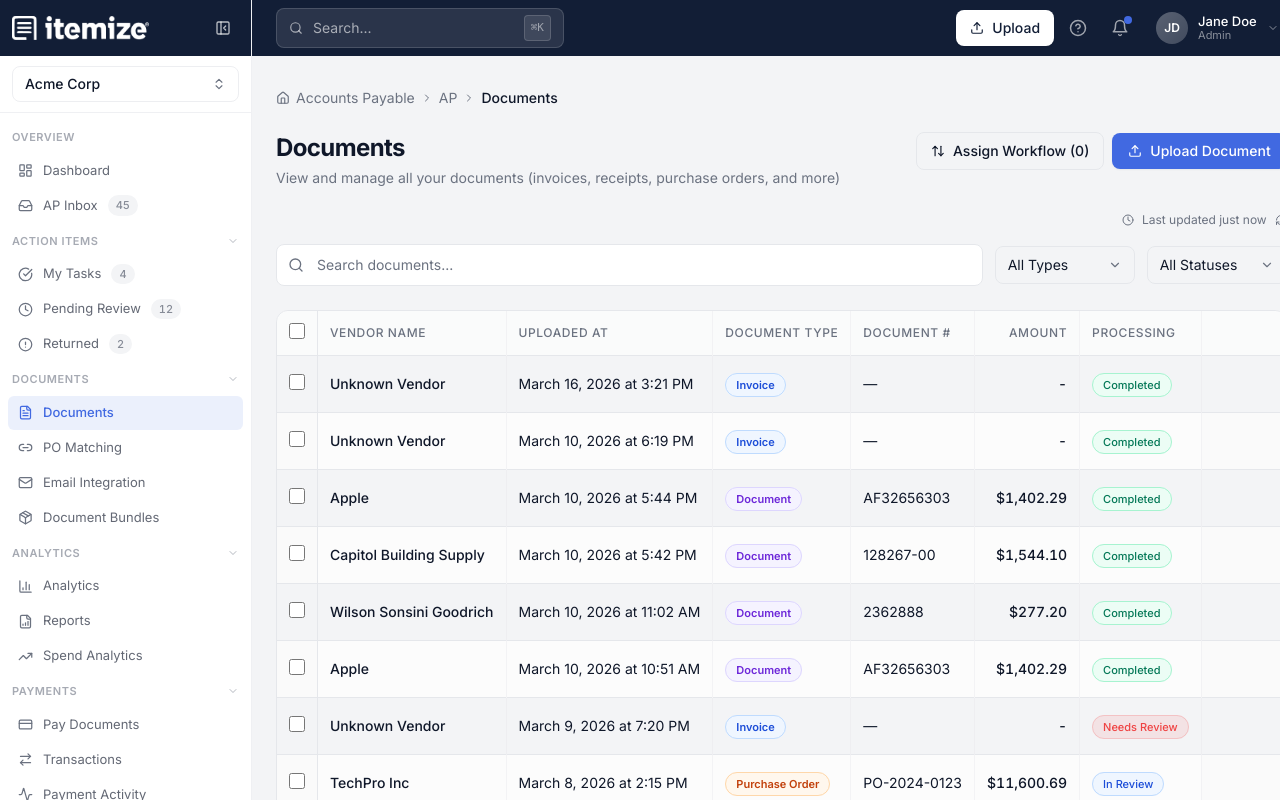
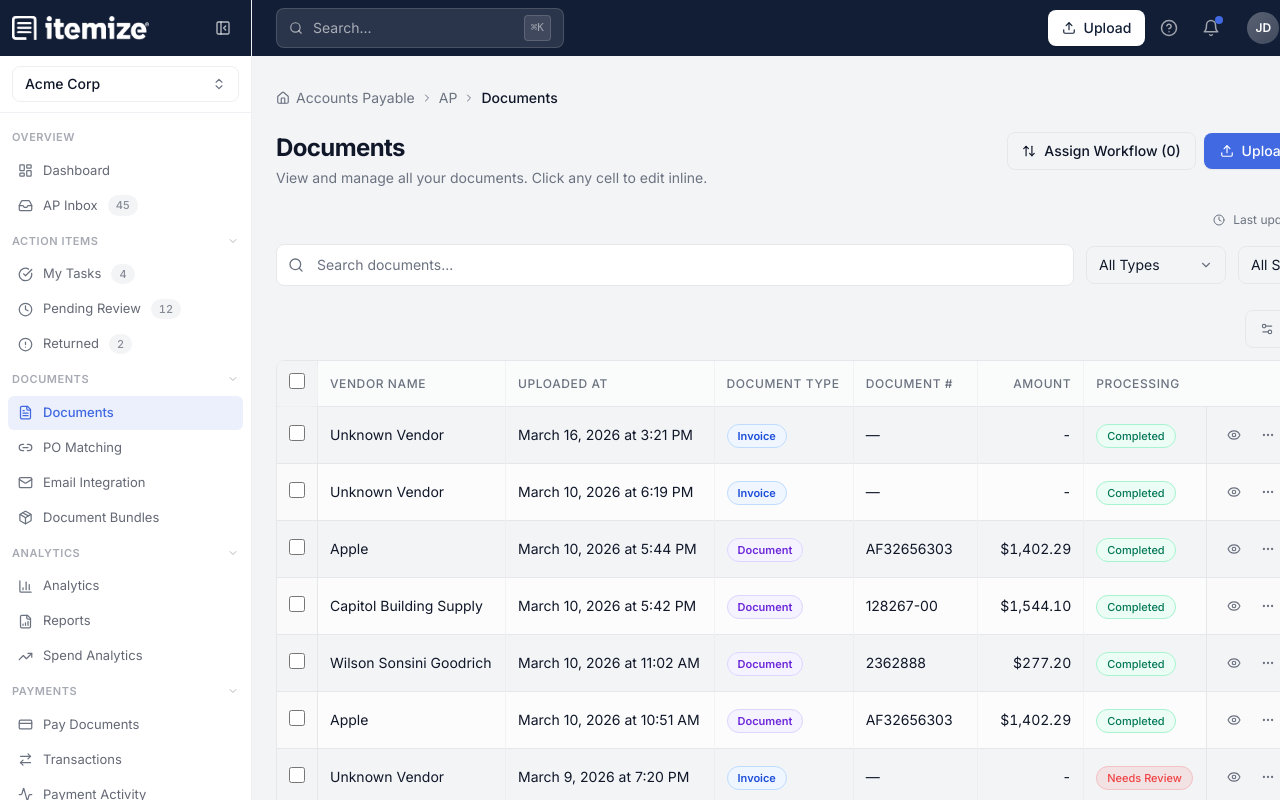
Before and after one commit to ishaanndas/itemizev3dev, a React (Vite) app: page /documents in a window 1280 px wide. Built offline with nearby package versions, Linux system fonts and the light colour scheme; the HTML template or start-up script is replaced by a standard one.

Commit message:
Changes
Co-authored-by: vedantaneogi <111172928+vedantaneogi@users.noreply.github.com>

```diff
--- a/src/components/DocumentsContent.tsx
+++ b/src/components/DocumentsContent.tsx
@@ -1,12 +1,13 @@
 import {
-  FileText, Upload, RefreshCw, Bell, HelpCircle, User,
-  Download, ArrowUpDown, Settings2, MoreHorizontal, Search,
+  Upload, RefreshCw, Bell, HelpCircle, User,
+  ArrowUpDown, MoreHorizontal, Search,
   ChevronDown, Settings, Plug, BookOpen, Users2,
   Filter, Eye, Clock, ChevronRight, X, LogOut, Home,
 } from "lucide-react";
-import { useState, useEffect, useRef } from "react";
+import { useState, useEffect, useRef, useCallback } from "react";
 import UploadSheet from "./UploadSheet";
 import { useNavigate } from "react-router-dom";
+import { DataTable, DataTableColumn } from "@/components/data-table/DataTable";
 
 type DocType = "All" | "Invoice" | "Purchase Order" | "Receipt" | "Document";
 type DocStatus = "All" | "Completed" | "Pending" | "Needs Review" | "In Review";
@@ -14,13 +15,13 @@ type DocStatus = "All" | "Completed" | "Pending" | "Needs Review" | "In Review";
 interface Document {
   vendor: string;
   uploadedAt: string;
-  type: DocType;
+  type: Exclude<DocType, "All">;
   docNumber: string;
   amount: string;
   status: Exclude<DocStatus, "All">;
 }
 
-const documents: Document[] = [
+const initialDocuments: Document[] = [
   { vendor: "Unknown Vendor", uploadedAt: "March 16, 2026 at 3:21 PM", type: "Invoice", docNumber: "—", amount: "-", status: "Completed" },
   { vendor: "Unknown Vendor", uploadedAt: "March 10, 2026 at 6:19 PM", type: "Invoice", docNumber: "—", amount: "-", status: "Completed" },
   { vendor: "Apple", uploadedAt: "March 10, 2026 at 5:44 PM", type: "Document", docNumber: "AF32656303", amount: "$1,402.29", status: "Completed" },
@@ -32,20 +33,6 @@ const documents: Document[] = [
   { vendor: "CloudHost Co", uploadedAt: "March 7, 2026 at 9:30 AM", type: "Receipt", docNumber: "REC-0055", amount: "$17,000.00", status: "Pending" },
   { vendor: "Office Depot", uploadedAt: "March 6, 2026 at 4:45 PM", type: "Purchase Order", docNumber: "PO-2024-0124", amount: "$3,250.00", status: "Completed" },
 ];
-
-const statusColors: Record<string, string> = {
-  Completed: "text-emerald-600",
-  Pending: "text-amber-600",
-  "Needs Review": "text-rose-600",
-  "In Review": "text-blue-600",
-};
-
-const statusDot: Record<string, string> = {
-  Completed: "bg-emerald-500",
-  Pending: "bg-amber-500",
-  "Needs Review": "bg-rose-500",
-  "In Review": "bg-blue-500",
-};
 
 const docTypeOptions: Exclude<DocType, "All">[] = ["Invoice", "Purchase Order", "Receipt", "Document"];
 const docStatuses: DocStatus[] = ["All", "Completed", "Pending", "Needs Review", "In Review"];
@@ -231,14 +218,28 @@ function MultiSelectDropdown({ selected, options, onChange, label }: { selected:
   );
 }
 
+const statusBadgeClass = (status: string) =>
+  status === "Completed" ? "bg-emerald-50 text-emerald-700 border-emerald-200" :
+  status === "Pending" ? "bg-amber-50 text-amber-700 border-amber-200" :
+  status === "Needs Review" ? "bg-destructive/10 text-destructive border-destructive/20" :
+  "bg-blue-50 text-blue-700 border-blue-200";
+
+const typeBadgeClass = (t: string) =>
+  t === "Invoice" ? "bg-blue-50 text-blue-700 border-blue-200" :
+  t === "Purchase Order" ? "bg-orange-50 text-orange-700 border-orange-200" :
+  t === "Receipt" ? "bg-cyan-50 text-cyan-700 border-cyan-200" :
+  "bg-violet-50 text-violet-700 border-violet-200";
+
 export default function DocumentsContent() {
   const [cmdOpen, setCmdOpen] = useState(false);
   const [profileOpen, setProfileOpen] = useState(false);
   const [uploadOpen, setUploadOpen] = useState(false);
   const [searchQuery, setSearchQuery] = useState("");
   const [typeFilters, setTypeFilters] = useState<string[]>([]);
+  const [statusFilter, setStatusFilter] = useState<DocStatus>("All");
+  const [documents, setDocuments] = useState<Document[]>(initialDocuments);
+  const [selectedRows, setSelectedRows] = useState<Set<number>>(new Set());
   const navigate = useNavigate();
-  const [statusFilter, setStatusFilter] = useState<DocStatus>("All");
 
   useEffect(() => {
     const handler = (e: KeyboardEvent) => {
@@ -256,6 +257,59 @@ export default function DocumentsContent() {
   });
 
   const activeFilters = (typeFilters.length > 0 ? 1 : 0) + (statusFilter !== "All" ? 1 : 0);
+
+  const toggleRow = useCallback((i: number) => {
+    setSelectedRows((prev) => {
+      const next = new Set(prev);
+      if (next.has(i)) next.delete(i);
+      else next.add(i);
+      return next;
+    });
+  }, []);
+  const toggleAll = useCallback(() => {
+    if (selectedRows.size === filteredDocs.length) setSelectedRows(new Set());
+    else setSelectedRows(new Set(filteredDocs.map((_, i) => i)));
+  }, [selectedRows.size, filteredDocs]);
+
+  const handleCellSave = useCallback((rowIndex: number, columnKey: string, val: string) => {
+    // rowIndex refers to filteredDocs index; map to documents index
+    const target = filteredDocs[rowIndex];
+    if (!target) return;
+    setDocuments((prev) => {
+      const docIdx = prev.indexOf(target);
+      if (docIdx < 0) return prev;
+      const next = [...prev];
+      next[docIdx] = { ...next[docIdx], [columnKey]: val } as Document;
+      return next;
+    });
+  }, [filteredDocs]);
+
+  const columns: DataTableColumn<Document>[] = [
+    { key: "vendor", label: "Vendor Name", accessor: (d) => d.vendor, editable: true },
+    { key: "uploadedAt", label: "Uploaded At", accessor: (d) => d.uploadedAt },
+    {
+      key: "type",
+      label: "Document Type",
+      accessor: (d) => d.type,
+      render: (d) => (
+        <span className={`text-[11px] font-semibold px-2.5 py-1 rounded-full border ${typeBadgeClass(d.type)}`}>
+          {d.type}
+        </span>
+      ),
+    },
+    { key: "docNumber", label: "Document #", accessor: (d) => d.docNumber, editable: true },
+    { key: "amount", label: "Amount", accessor: (d) => d.amount, align: "right", editable: true },
+    {
+      key: "status",
+      label: "Processing",
+      accessor: (d) => d.status,
+      render: (d) => (
+        <span className={`text-[11px] font-medium px-2.5 py-1 rounded-full border ${statusBadgeClass(d.status)}`}>
+          {d.status}
+        </span>
+      ),
+    },
+  ];
 
   return (
     <div className="flex-1 flex flex-col min-h-0 bg-background">
@@ -313,12 +367,12 @@ export default function DocumentsContent() {
           <div className="flex items-start justify-between mb-6">
             <div>
               <h1 className="text-2xl font-bold text-foreground tracking-tight">Documents</h1>
-              <p className="text-sm text-muted-foreground mt-1">View and manage all your documents (invoices, receipts, purchase orders, and more)</p>
+              <p className="text-sm text-muted-foreground mt-1">View and manage all your documents. Click any cell to edit inline.</p>
             </div>
             <div className="flex items-center gap-2">
               <button className="flex items-center gap-2 text-sm font-medium border border-border rounded-lg px-3.5 py-2 hover:bg-secondary transition-colors text-foreground">
                 <ArrowUpDown className="h-3.5 w-3.5" />
-                Assign Workflow (0)
+                Assign Workflow ({selectedRows.size})
               </button>
               <button onClick={() => setUploadOpen(true)} className="flex items-center gap-2 text-sm font-medium bg-primary text-primary-foreground rounded-lg px-4 py-2 hover:opacity-90 transition-all shadow-sm">
                 <Upload className="h-3.5 w-3.5" />
@@ -382,82 +436,36 @@ export default function DocumentsContent() {
           )}
 
           {/* Documents Table */}
-          <div className="bg-card rounded-xl border border-border overflow-hidden">
-            <div className="overflow-x-auto">
-              <table className="w-full text-sm border-collapse">
-                <thead>
-                  <tr className="bg-secondary/40 border-b border-border">
-                    <th className="text-left px-3 py-3 text-xs font-medium text-muted-foreground uppercase tracking-wider w-10 border-r border-border">
-                      <input type="checkbox" className="h-4 w-4 rounded border-border text-primary accent-primary" />
-                    </th>
-                    <th className="text-left px-3 py-3 text-xs font-medium text-muted-foreground uppercase tracking-wider whitespace-nowrap border-r border-border/40">Vendor Name</th>
-                    <th className="text-left px-3 py-3 text-xs font-medium text-muted-foreground uppercase tracking-wider whitespace-nowrap border-r border-border/40">Uploaded At</th>
-                    <th className="text-left px-3 py-3 text-xs font-medium text-muted-foreground uppercase tracking-wider whitespace-nowrap border-r border-border/40">Document Type</th>
-                    <th className="text-left px-3 py-3 text-xs font-medium text-muted-foreground uppercase tracking-wider whitespace-nowrap border-r border-border/40">Document #</th>
-                    <th className="text-right px-3 py-3 text-xs font-medium text-muted-foreground uppercase tracking-wider whitespace-nowrap border-r border-border/40">Amount</th>
-                    <th className="text-left px-3 py-3 text-xs font-medium text-muted-foreground uppercase tracking-wider whitespace-nowrap border-r border-border/40">Processing</th>
-                    <th className="w-20 border-l border-border"></th>
-                  </tr>
-                </thead>
-                <tbody>
-                  {filteredDocs.length === 0 ? (
-                    <tr>
-                      <td colSpan={8} className="px-4 py-12 text-center text-sm text-muted-foreground">
-                        No documents match your filters
-                      </td>
-                    </tr>
-                  ) : (
-                    filteredDocs.map((doc, i) => {
-                      const rowBg = i % 2 === 0 ? "bg-background" : "bg-muted/30";
-                      return (
-                        <tr key={i} className={`border-b border-border last:border-b-0 transition-colors ${rowBg} hover:bg-secondary/50 group cursor-pointer`} onClick={() => navigate(`/documents/${doc.docNumber !== "—" ? doc.docNumber : doc.vendor.replace(/\s/g, "-").toLowerCase()}`)}>
-                          <td className={`px-3 py-3.5 border-r border-border ${rowBg}`}>
-                            <input type="checkbox" className="h-4 w-4 rounded border-border text-primary accent-primary" />
-                          </td>
-                          <td className="px-3 py-3.5 font-medium text-foreground whitespace-nowrap border-r border-border/40">{doc.vendor}</td>
-                          <td className="px-3 py-3.5 text-foreground whitespace-nowrap border-r border-border/40">{doc.uploadedAt}</td>
-                          <td className="px-3 py-3.5 whitespace-nowrap border-r border-border/40">
-                            <span className={`text-[11px] font-semibold px-2.5 py-1 rounded-full border ${
-                              doc.type === "Invoice" ? "bg-blue-50 text-blue-700 border-blue-200" :
-                              doc.type === "Purchase Order" ? "bg-orange-50 text-orange-700 border-orange-200" :
-                              doc.type === "Receipt" ? "bg-cyan-50 text-cyan-700 border-cyan-200" :
-                              "bg-violet-50 text-violet-700 border-violet-200"
-                            }`}>
-                              {doc.type}
-                            </span>
-                          </td>
-                          <td className="px-3 py-3.5 text-foreground whitespace-nowrap border-r border-border/40">{doc.docNumber}</td>
-                          <td className="px-3 py-3.5 text-right tabular-nums font-medium text-foreground whitespace-nowrap border-r border-border/40">{doc.amount}</td>
-                          <td className="px-3 py-3.5 whitespace-nowrap border-r border-border/40">
-                            <span className={`text-[11px] font-medium px-2.5 py-1 rounded-full border ${
-                              doc.status === "Completed" ? "bg-emerald-50 text-emerald-700 border-emerald-200" :
-                              doc.status === "Pending" ? "bg-amber-50 text-amber-700 border-amber-200" :
-                              doc.status === "Needs Review" ? "bg-destructive/10 text-destructive border-destructive/20" :
-                              "bg-blue-50 text-blue-700 border-blue-200"
-                            }`}>
-                              {doc.status}
-                            </span>
-                          </td>
-                          <td className={`px-3 py-3.5 border-l border-border ${rowBg}`}>
-                            <div className="flex items-center gap-1 opacity-0 group-hover:opacity-100 transition-opacity">
-                              <button className="h-7 w-7 rounded flex items-center justify-center hover:bg-secondary transition-colors">
+          <DataTable<Document>
+            storageKey="documents"
+            columns={columns}
+            data={filteredDocs}
+            rowKey={(d, i) => `${d.docNumber}-${d.uploadedAt}-${i}`}
+            selectable
+            selectedRows={selectedRows}
+            onToggleRow={toggleRow}
+            onToggleAll={toggleAll}
+            onCellSave={handleCellSave}
+            onRowClick={(doc) => navigate(`/documents/${doc.docNumber !== "—" ? doc.docNumber : doc.vendor.replace(/\s/g, "-").toLowerCase()}`)}
+            emptyState="No documents match your filters"
+            renderRowActions={(doc) => (
+              <>
+                <button
+                  onClick={() => navigate(`/documents/${doc.docNumber !== "—" ? doc.docNumber : doc.vendor.replace(/\s/g, "-").toLowerCase()}`)}
+                  className="h-7 w-7 rounded flex items-center justify-center hover:bg-secondary transition-colors"
+                  title="View"
+                >
                   <Eye className="h-3.5 w-3.5 text-muted-foreground" />
                 </button>
-                              <button className="h-7 w-7 rounded flex items-center justify-center hover:bg-secondary transition-colors">
+                <button className="h-7 w-7 rounded flex items-center justify-center hover:bg-secondary transition-colors" title="More">
                   <MoreHorizontal className="h-3.5 w-3.5 text-muted-foreground" />
                 </button>
-                            </div>
-                          </td>
-                        </tr>
-                      );
-                    })
+              </>
             )}
-                </tbody>
-              </table>
-            </div>
+          />
 
-            {/* Table footer */}
-            <div className="flex items-center justify-between px-4 py-3 border-t border-border bg-secondary/20">
+          {/* Footer */}
+          <div className="flex items-center justify-between px-1 py-3 mt-2">
             <span className="text-xs text-muted-foreground">
               Showing {filteredDocs.length} of {documents.length} documents
             </span>
@@ -469,7 +477,6 @@ export default function DocumentsContent() {
           </div>
         </div>
       </div>
-      </div>
       <UploadSheet open={uploadOpen} onOpenChange={setUploadOpen} />
     </div>
   );
--- /dev/null
+++ b/src/components/MyTasksContent.tsx
@@ -0,0 +1,175 @@
+import { useState, useCallback } from "react";
+import { useNavigate } from "react-router-dom";
+import { Clock, DollarSign } from "lucide-react";
+import TopBar from "./TopBar";
+import { DataTable, DataTableColumn } from "@/components/data-table/DataTable";
+
+interface MyTask {
+  vendor: string;
+  docNumber: string;
+  total: string;
+  workflow: string;
+  submittedDate: string;
+  daysPending: number;
+  requestedBy: string;
+  status: string;
+}
+
+const initialTasks: MyTask[] = [
+  { vendor: "Apple", docNumber: "AF32656303", total: "$1,402.29", workflow: "Luis Test (Step 1)", submittedDate: "Apr 1, 2026", daysPending: 17, requestedBy: "lvargas+bst@itemize.com", status: "Pending" },
+  { vendor: "Capitol Building Supply", docNumber: "128267-00", total: "$1,544.10", workflow: "AP Standard (Step 2)", submittedDate: "Apr 4, 2026", daysPending: 14, requestedBy: "jane@acme.com", status: "Pending" },
+  { vendor: "Wilson Sonsini Goodrich", docNumber: "2362888", total: "$277.20", workflow: "AP Standard (Step 1)", submittedDate: "Apr 8, 2026", daysPending: 10, requestedBy: "mike@acme.com", status: "Pending" },
+  { vendor: "TechPro Inc", docNumber: "PO-2024-0123", total: "$11,600.69", workflow: "PO Approval (Step 3)", submittedDate: "Apr 10, 2026", daysPending: 8, requestedBy: "jane@acme.com", status: "Pending" },
+];
+
+export default function MyTasksContent() {
+  const navigate = useNavigate();
+  const [selectedRows, setSelectedRows] = useState<Set<number>>(new Set());
+
+  const tasks = initialTasks;
+
+  const toggleRow = useCallback((i: number) => {
+    setSelectedRows((prev) => {
+      const next = new Set(prev);
+      if (next.has(i)) next.delete(i);
+      else next.add(i);
+      return next;
+    });
+  }, []);
+
+  const toggleAll = useCallback(() => {
+    if (selectedRows.size === tasks.length) setSelectedRows(new Set());
+    else setSelectedRows(new Set(tasks.map((_, i) => i)));
+  }, [selectedRows.size, tasks]);
+
+  const totalAmount = tasks.reduce((sum, t) => {
+    const n = parseFloat(t.total.replace(/[^0-9.-]/g, "")) || 0;
+    return sum + n;
+  }, 0);
+
+  const goToDoc = (t: MyTask) => navigate(`/documents/${t.docNumber}`);
+
+  const columns: DataTableColumn<MyTask>[] = [
+    {
+      key: "status",
+      label: "Status",
+      accessor: (t) => t.status,
+      render: (t) => (
+        <span className="text-[11px] font-medium px-2.5 py-1 rounded-full border bg-amber-50 text-amber-700 border-amber-200">
+          {t.status}
+        </span>
+      ),
+    },
+    {
+      key: "vendor",
+      label: "Vendor",
+      accessor: (t) => t.vendor,
+      render: (t) => <span className="font-medium text-foreground">{t.vendor}</span>,
+    },
+    { key: "docNumber", label: "Document #", accessor: (t) => t.docNumber || "—" },
+    {
+      key: "total",
+      label: "Total",
+      accessor: (t) => t.total,
+      align: "right",
+      render: (t) => <span className="font-medium tabular-nums text-foreground">{t.total}</span>,
+    },
+    {
+      key: "workflow",
+      label: "Workflow",
+      accessor: (t) => t.workflow,
+      render: (t) => (
+        <span className="text-[11px] font-medium px-2.5 py-1 rounded-full border bg-secondary/60 text-foreground border-border">
+          {t.workflow}
+        </span>
+      ),
+    },
+    { key: "submittedDate", label: "Submitted", accessor: (t) => t.submittedDate },
+    {
+      key: "daysPending",
+      label: "Days Pending",
+      accessor: (t) => `${t.daysPending}d`,
+      render: (t) => (
+        <span className={`tabular-nums font-medium ${t.daysPending > 14 ? "text-destructive" : t.daysPending > 7 ? "text-amber-600" : "text-foreground"}`}>
+          {t.daysPending}d
+        </span>
+      ),
+    },
+    { key: "requestedBy", label: "Requested By", accessor: (t) => t.requestedBy },
+  ];
+
+  return (
+    <div className="flex-1 flex flex-col min-h-0 bg-background">
+      <TopBar />
+
+      <div className="flex-1 overflow-y-auto">
+        <div className="max-w-7xl mx-auto px-6 py-8">
+          <div className="flex items-start justify-between mb-6">
+            <div>
+              <h1 className="text-2xl font-bold text-foreground tracking-tight">My Tasks</h1>
+              <p className="text-sm text-muted-foreground mt-1">Documents awaiting your approval</p>
+            </div>
+          </div>
+
+          {/* Stat cards */}
+          <div className="grid grid-cols-1 md:grid-cols-2 gap-4 mb-6">
+            <div className="stat-card flex items-center gap-3">
+              <div className="h-10 w-10 rounded-lg bg-primary/10 flex items-center justify-center shrink-0">
+                <Clock className="h-5 w-5 text-primary" />
+              </div>
+              <div>
+                <div className="text-xs font-medium text-muted-foreground">Pending Tasks</div>
+                <div className="text-2xl font-bold text-foreground tabular-nums">{tasks.length}</div>
+              </div>
+            </div>
+            <div className="stat-card flex items-center gap-3">
+              <div className="h-10 w-10 rounded-lg bg-emerald-500/10 flex items-center justify-center shrink-0">
+                <DollarSign className="h-5 w-5 text-emerald-600" />
+              </div>
+              <div>
+                <div className="text-xs font-medium text-muted-foreground">Total Amount</div>
+                <div className="text-2xl font-bold text-foreground tabular-nums">
+                  ${totalAmount.toLocaleString("en-US", { minimumFractionDigits: 2, maximumFractionDigits: 2 })}
+                </div>
+              </div>
+            </div>
+          </div>
+
+          <div className="stat-card">
+            <DataTable<MyTask>
+              storageKey="my-tasks"
+              columns={columns}
+              data={tasks}
+              rowKey={(t, i) => `${t.docNumber}-${i}`}
+              selectable
+              selectedRows={selectedRows}
+              onToggleRow={toggleRow}
+              onToggleAll={toggleAll}
+              onRowClick={goToDoc}
+              toolbarLeft={
+                selectedRows.size > 0 ? (
+                  <button className="text-xs font-medium px-3.5 py-2 rounded-lg bg-primary text-primary-foreground hover:bg-primary/90 transition-colors">
+                    Approve {selectedRows.size} task{selectedRows.size > 1 ? "s" : ""}
+                  </button>
+                ) : null
+              }
+              renderRowActions={(t) => (
+                <>
+                  <button
+                    onClick={() => goToDoc(t)}
+                    className="text-xs font-medium px-3 py-1.5 rounded-md border border-border text-foreground hover:bg-secondary transition-colors"
+                  >
+                    Review
+                  </button>
+                  <button className="text-xs font-medium px-3 py-1.5 rounded-md bg-primary text-primary-foreground hover:bg-primary/90 transition-colors whitespace-nowrap">
+                    Approve & Next
+                  </button>
+                </>
+              )}
+            />
+          </div>
+        </div>
+      </div>
+    </div>
+  );
+}
```
Also changed, not shown: src/pages/MyTasks.tsx (added, +13 -0 lines). Lines whose indentation alone changed are shown as unchanged.
